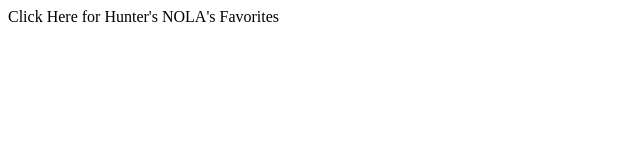
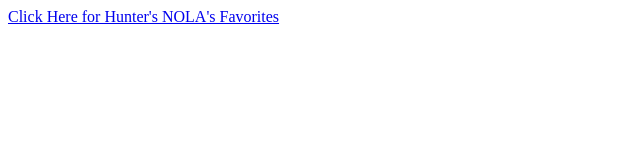
Before and after one commit to h-burns/Hunter-s-NOLA-Favorites, a plain HTML site: page index.html in a window 1280 px wide. Shown: the whole page, without its empty margins (0-640 px from the left). Drawn offline with Linux system fonts and the light colour scheme.

Commit message:
Update index.html

```diff
--- a/index.html
+++ b/index.html
@@ -1,3 +1,3 @@
 <html>
-  <p><a href"https://github.com/h-burns/Hunter-s-NOLA-Favorites/blob/main/Hunter's%20NOLA%20Favorites!.pdf">Click Here for Hunter's NOLA's Favorites</a></p>
+  <p><a href="https://github.com/h-burns/Hunter-s-NOLA-Favorites/blob/main/Hunter's%20NOLA%20Favorites!.pdf">Click Here for Hunter's NOLA's Favorites</a></p>
   </html>
```
